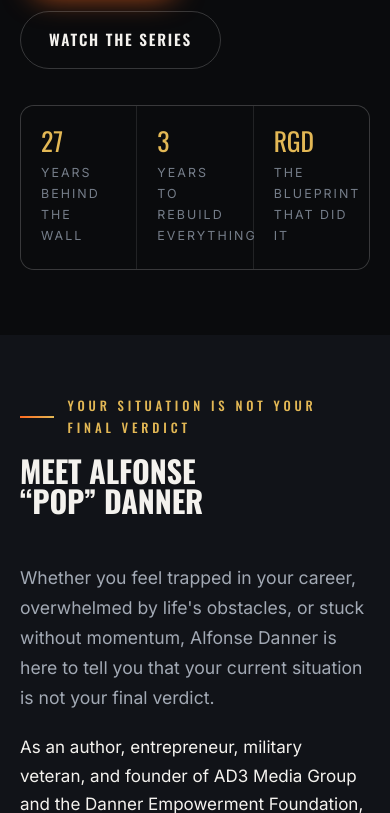
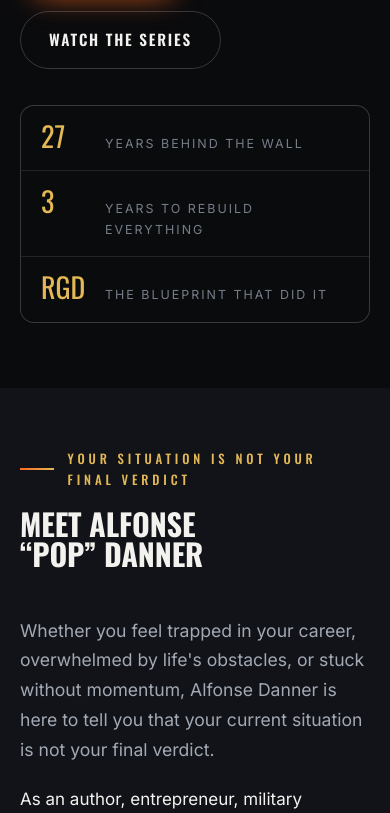
Before and after one commit to xotyree08/alfonsedanner-preview, a plain HTML site: page index.html in a window 390 px wide. Shown: the part 940-1753 px from the top of the page. Drawn offline with nearby package versions, Linux system fonts and the light colour scheme.

Commit message:
Stop the hero stat labels being truncated on phones
The 27 / 3 / RGD strip stayed locked to three columns at every width, so on a
phone each cell was ~70px while 'Years to Rebuild Everything' needs 99px — and
.hero__stats has overflow:hidden, so two of the three labels were silently
sliced mid-word rather than wrapping. It was invisible to a page-level overflow
check because body{overflow-x:hidden} clamps documentElement.scrollWidth.

Below 560px the strip is now one column per stat with the number set beside the
label. Measured at 375px: labels went from 99/70 and 87/70 (clipped) to
229/229 and 223/223 (clean). Verified clean at 320px too.

Also: .venture-grid used minmax(300px, 1fr), which cannot fit the 280px content
box at 320px wide — now minmax(min(300px, 100%), 1fr).

Co-Authored-By: Claude Opus 5 <noreply@anthropic.com>

```diff
--- a/assets/css/styles.css
+++ b/assets/css/styles.css
@@ -419,6 +419,20 @@ p:last-child { margin-bottom: 0; }
   color: var(--text-dim);
 }
 
+/* Below ~560px a 3-up strip leaves each label ~70px, which silently truncates
+   "Years to Rebuild Everything". Stack to rows and set number beside label. */
+@media (max-width: 560px) {
+  .hero__stats { grid-template-columns: 1fr; }
+  .hero__stats div {
+    display: flex;
+    align-items: baseline;
+    gap: .9rem;
+    padding: 1rem 1.25rem;
+  }
+  .hero__stats dt { font-size: 1.75rem; flex: none; min-width: 3.1rem; }
+  .hero__stats dd { margin: 0; }
+}
+
 @media (max-width: 880px) {
   .hero__grid { grid-template-columns: 1fr; }
   .hero__art { order: -1; }
@@ -655,7 +669,7 @@ p:last-child { margin-bottom: 0; }
 }
 
 /* ---------- ventures ---------- */
-.venture-grid { display: grid; grid-template-columns: repeat(auto-fit, minmax(300px, 1fr)); gap: 1.5rem; }
+.venture-grid { display: grid; grid-template-columns: repeat(auto-fit, minmax(min(300px, 100%), 1fr)); gap: 1.5rem; }
 .venture {
   display: flex;
   flex-direction: column;
```
